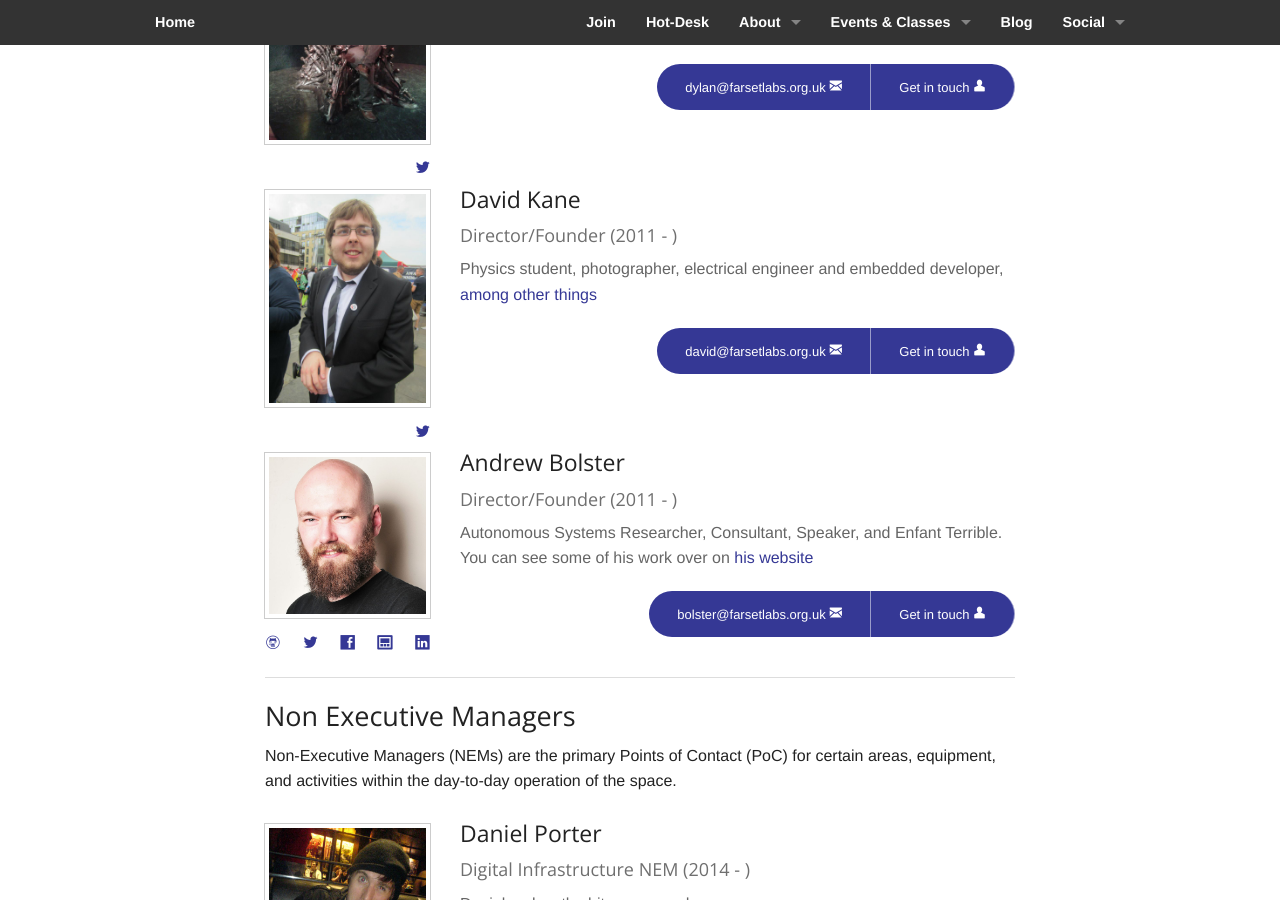
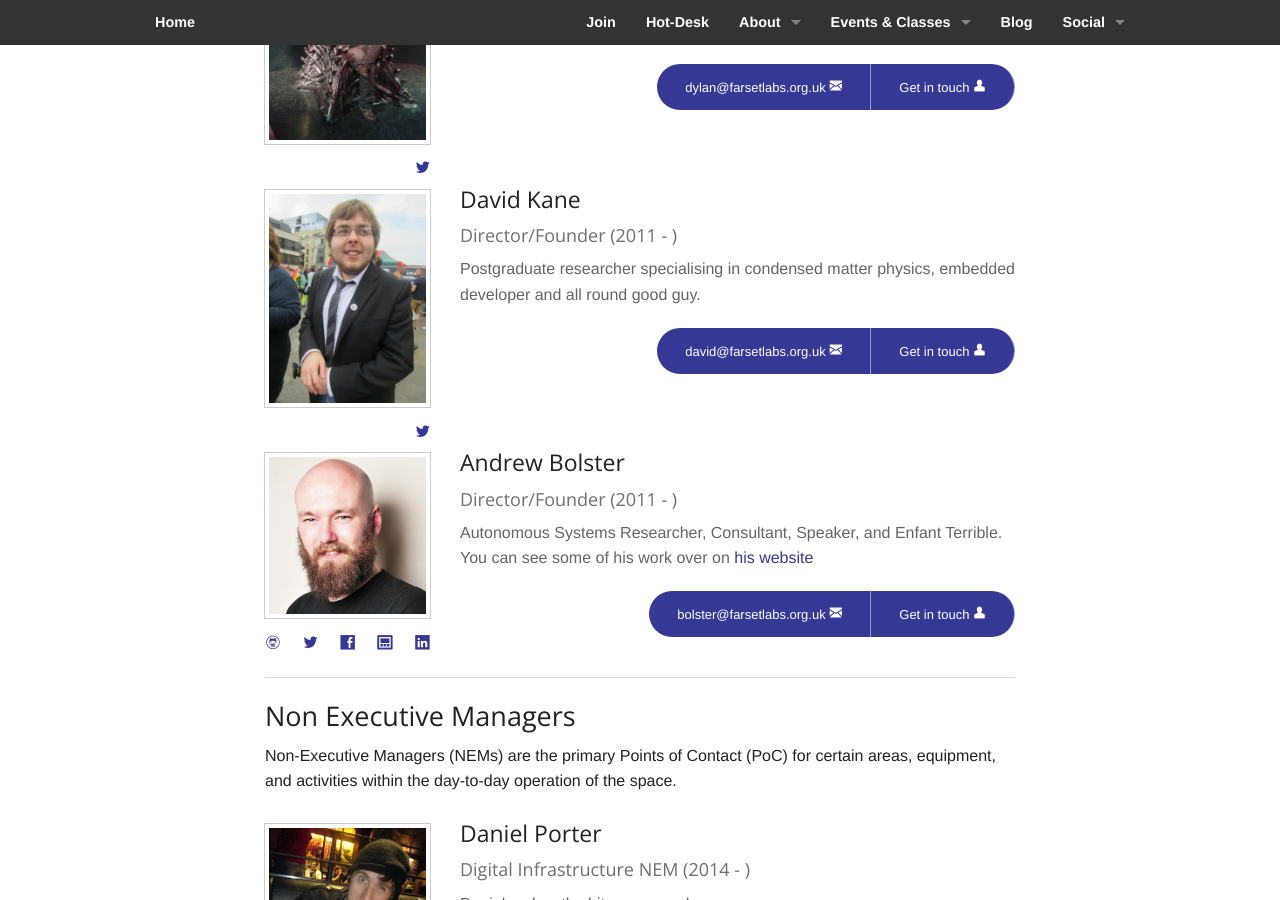
Before and after one commit to FarsetLabs/farsetlabs.github.io, a Jekyll site: the page built from about/index.html, in a window 1280 px wide and 900 px high, scrolled down 1206 px. Built offline with Jekyll 4.4.1, drawn with Linux system fonts in a browser that asks for light colours.

Commit message:
DK:: Spice and Jazz

```diff
--- a/_config.yml
+++ b/_config.yml
@@ -56,7 +56,7 @@ officers:
     username: kane
     year: 2011 -
     title: "Director/Founder"
-    blurb: "Physics student, photographer, electrical engineer and embedded developer, [among other things](http://www.davidkanecreative.co.uk/about.html)"
+    blurb: "Postgraduate researcher specialising in condensed matter physics, embedded developer and all round good guy."
     email: "david@farsetlabs.org.uk"
     twitter: "dsrkane"
     discourse: "kane"
```
